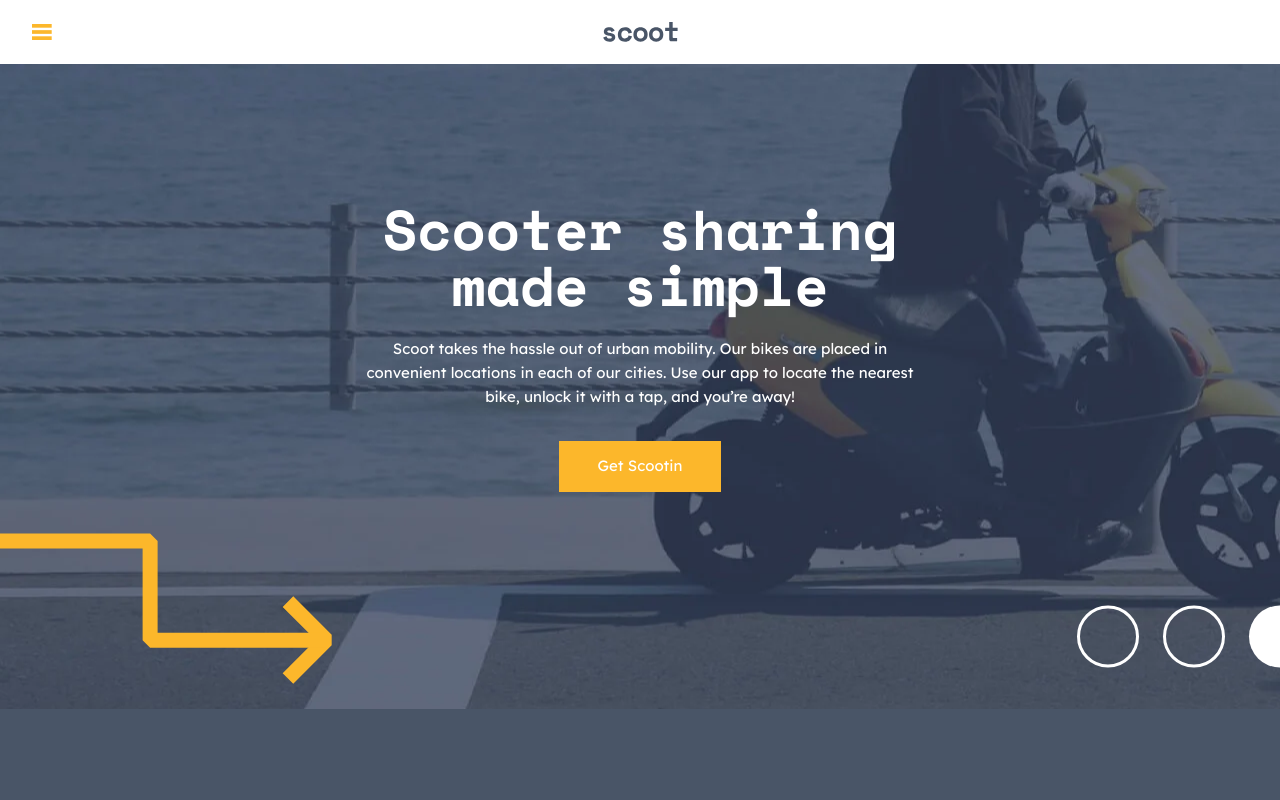
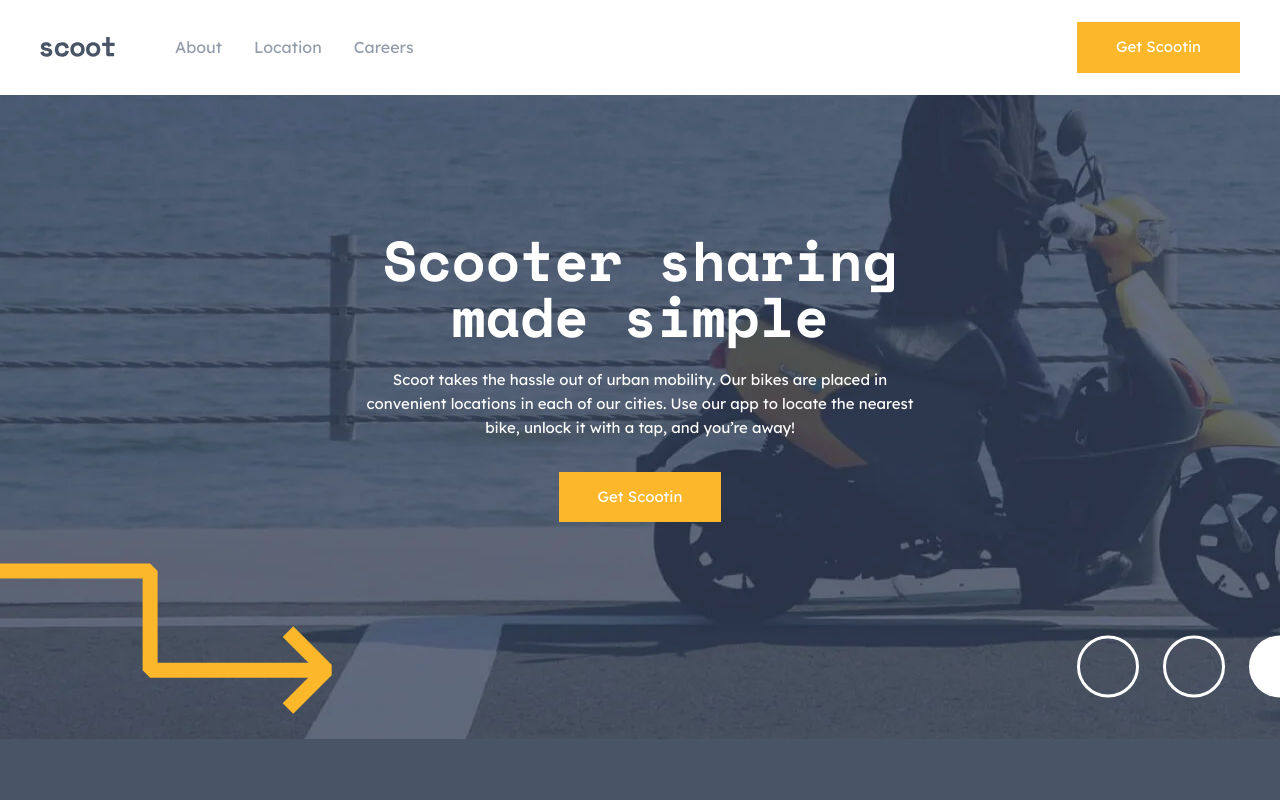
Before and after one commit to MichalTrubini/Scoot, a Vue app: page / in a window 1280 px wide. Shown: the top 800 px of the page. Built offline with nearby package versions, Linux system fonts and the light colour scheme.

Commit message:
header responsivity

```diff
--- a/src/components/header/TheHeader.vue
+++ b/src/components/header/TheHeader.vue
@@ -1,13 +1,32 @@
 <template>
-  <header class="grid py-[22px] px-8">
-    <img :src="burger" alt="burger" class="w-[20px] h-[16px] absolute top-6" />
-    <img :src="logo" alt="Vue logo" class="w-[75px] h-[20px] justify-self-center" />
+  <header class="py-[22px] px-8 md:px-10 dt:px-[165px]">
+    <div v-if="isSmallScreen" class="grid">
+      <img
+        :src="burger"
+        alt="burger"
+        class="w-[20px] h-[16px] absolute top-6"
+      />
+      <img
+        :src="logo"
+        alt="Vue logo"
+        class="w-[75px] h-[20px] justify-self-center"
+      />
+    </div>
+    <div v-else class="flex items-center justify-between">
+      <div class="flex gap-[60px] items-center">
+        <router-link to="/"><img :src="logo" alt="Vue logo" class="w-[75px] h-[20px]" /></router-link>
+        <TheNavigation />
+      </div>
+      <GetScootin />
+    </div>
   </header>
 </template>
 
 <script lang="ts">
 import logo from "../../assets/logo-black.svg";
 import burger from "../../assets/burger.svg";
+import TheNavigation from "../shared/TheNavigation.vue";
+import GetScootin from "../shared/GetScootin.vue";
 
 export default {
     name: "TheHeader",
@@ -15,7 +34,21 @@
         return {
             logo: logo,
             burger: burger,
+            isSmallScreen: false,
         };
     },
+    methods: {
+        handleResize() {
+            this.isSmallScreen = window.innerWidth < 768;
+        },
+    },
+    mounted() {
+        this.isSmallScreen = window.innerWidth < 768;
+        window.addEventListener("resize", this.handleResize);
+    },
+    beforeUnmount() {
+        window.removeEventListener("resize", this.handleResize);
+    },
+    components: { TheNavigation, GetScootin }
 };
 </script>
--- a/src/components/main/home/TheHero.vue
+++ b/src/components/main/home/TheHero.vue
@@ -12,17 +12,16 @@
     >
       {{ text }}
     </p>
-    <button
-      class="bg-yellow text-white text-mobil py-[14px] px-[39px] dt:ml-[95px]"
-    >
-      {{ button }}
-    </button>
+    <GetScootin />
   </div>
 </template>
 
 <script lang="ts">
+import GetScootin from "../../shared/GetScootin.vue";
+
 export default {
   name: "TheHero",
+  components: { GetScootin },
   data() {
     return {
       title: "Scooter sharing made simple",
--- /dev/null
+++ b/src/components/shared/GetScootin.vue
@@ -0,0 +1,20 @@
+<template>
+  <button
+    class="bg-yellow text-white text-mobil py-[14px] px-[39px] dt:ml-[95px]"
+  >
+    {{ button }}
+  </button>
+</template>
+
+<script lang="ts">
+
+export default {
+  name: "GetScootin",
+  data() {
+    return {
+      button: "Get Scootin",
+    };
+  },
+};
+
+</script>
```
Lines whose indentation alone changed are shown as unchanged.
